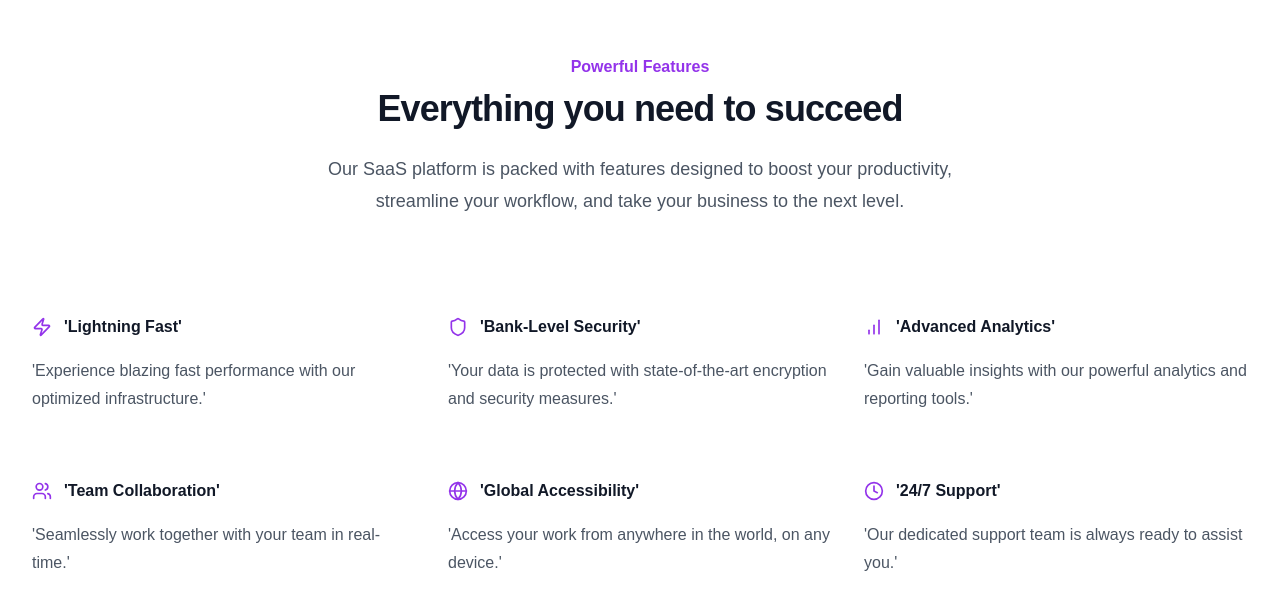
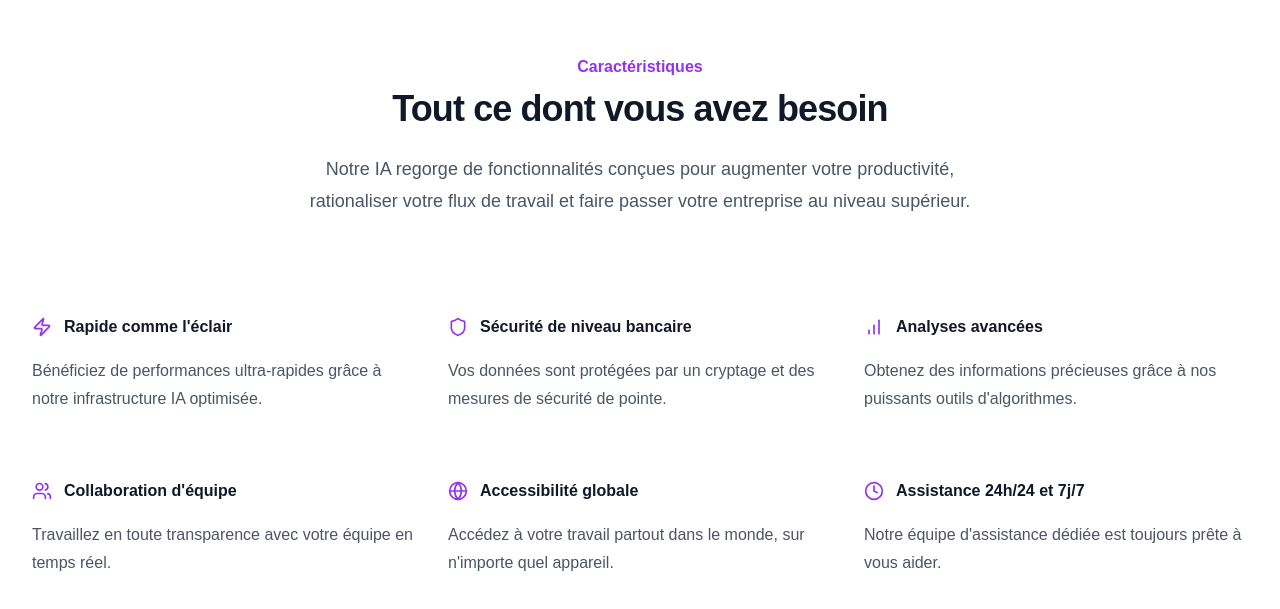
Before and after one commit to Osiris8/nextai, a Next.js app: page / in a window 1280 px wide. Shown: the part 1023-1632 px from the top of the page. Built offline with nearby package versions, Linux system fonts and the light colour scheme.

Commit message:
update Feature content component

```diff
--- a/components/Feature.tsx
+++ b/components/Feature.tsx
@@ -4,37 +4,39 @@ import { Zap, Shield, BarChart, Users, Globe, Clock } from "lucide-react";
 
 const features = [
   {
-    name: "'Lightning Fast'",
+    name: "Rapide comme l'éclair",
     description:
-      "'Experience blazing fast performance with our optimized infrastructure.'",
+      "Bénéficiez de performances ultra-rapides grâce à notre infrastructure IA optimisée.",
     icon: Zap,
   },
   {
-    name: "'Bank-Level Security'",
+    name: "Sécurité de niveau bancaire",
     description:
-      "'Your data is protected with state-of-the-art encryption and security measures.'",
+      "Vos données sont protégées par un cryptage et des mesures de sécurité de pointe.",
     icon: Shield,
   },
   {
-    name: "'Advanced Analytics'",
+    name: "Analyses avancées",
     description:
-      "'Gain valuable insights with our powerful analytics and reporting tools.'",
+      "Obtenez des informations précieuses grâce à nos puissants outils d'algorithmes.",
     icon: BarChart,
   },
   {
-    name: "'Team Collaboration'",
-    description: "'Seamlessly work together with your team in real-time.'",
+    name: "Collaboration d'équipe",
+    description:
+      "Travaillez en toute transparence avec votre équipe en temps réel.",
     icon: Users,
   },
   {
-    name: "'Global Accessibility'",
+    name: "Accessibilité globale",
     description:
-      "'Access your work from anywhere in the world, on any device.'",
+      "Accédez à votre travail partout dans le monde, sur n'importe quel appareil.",
     icon: Globe,
   },
   {
-    name: "'24/7 Support'",
-    description: "'Our dedicated support team is always ready to assist you.'",
+    name: "Assistance 24h/24 et 7j/7",
+    description:
+      "Notre équipe d'assistance dédiée est toujours prête à vous aider.",
     icon: Clock,
   },
 ];
@@ -45,15 +47,15 @@ export function Feature() {
       <div className="mx-auto max-w-7xl px-6 lg:px-8">
         <div className="mx-auto max-w-2xl lg:text-center">
           <h2 className="text-base font-semibold leading-7 text-purple-600 dark:text-purple-400">
-            Powerful Features
+            Caractéristiques
           </h2>
           <p className="mt-2 text-3xl font-bold tracking-tight text-gray-900 dark:text-white sm:text-4xl">
-            Everything you need to succeed
+            Tout ce dont vous avez besoin
           </p>
           <p className="mt-6 text-lg leading-8 text-gray-600 dark:text-gray-300">
-            Our SaaS platform is packed with features designed to boost your
-            productivity, streamline your workflow, and take your business to
-            the next level.
+            Notre IA regorge de fonctionnalités conçues pour augmenter votre
+            productivité, rationaliser votre flux de travail et faire passer
+            votre entreprise au niveau supérieur.
           </p>
         </div>
         <div className="mx-auto mt-16 max-w-2xl sm:mt-20 lg:mt-24 lg:max-w-none">
--- a/components/Trusted.tsx
+++ b/components/Trusted.tsx
@@ -21,7 +21,7 @@ export function Trusted() {
     <section className="bg-gray-50 dark:bg-gray-800 py-16 sm:py-24">
       <div className="mx-auto max-w-7xl px-6 lg:px-8">
         <h2 className="text-center text-lg font-semibold leading-8 text-gray-900 dark:text-white">
-          Trusted by the world&#39;s most innovative teams
+          Les équipes les plus innovantes au monde nous font confiance
         </h2>
         <div className="mx-auto mt-10 grid max-w-lg grid-cols-4 items-center gap-x-8 gap-y-10 sm:max-w-xl sm:grid-cols-6 sm:gap-x-10 lg:mx-0 lg:max-w-none lg:grid-cols-6">
           {companies.map((company) => (
```
